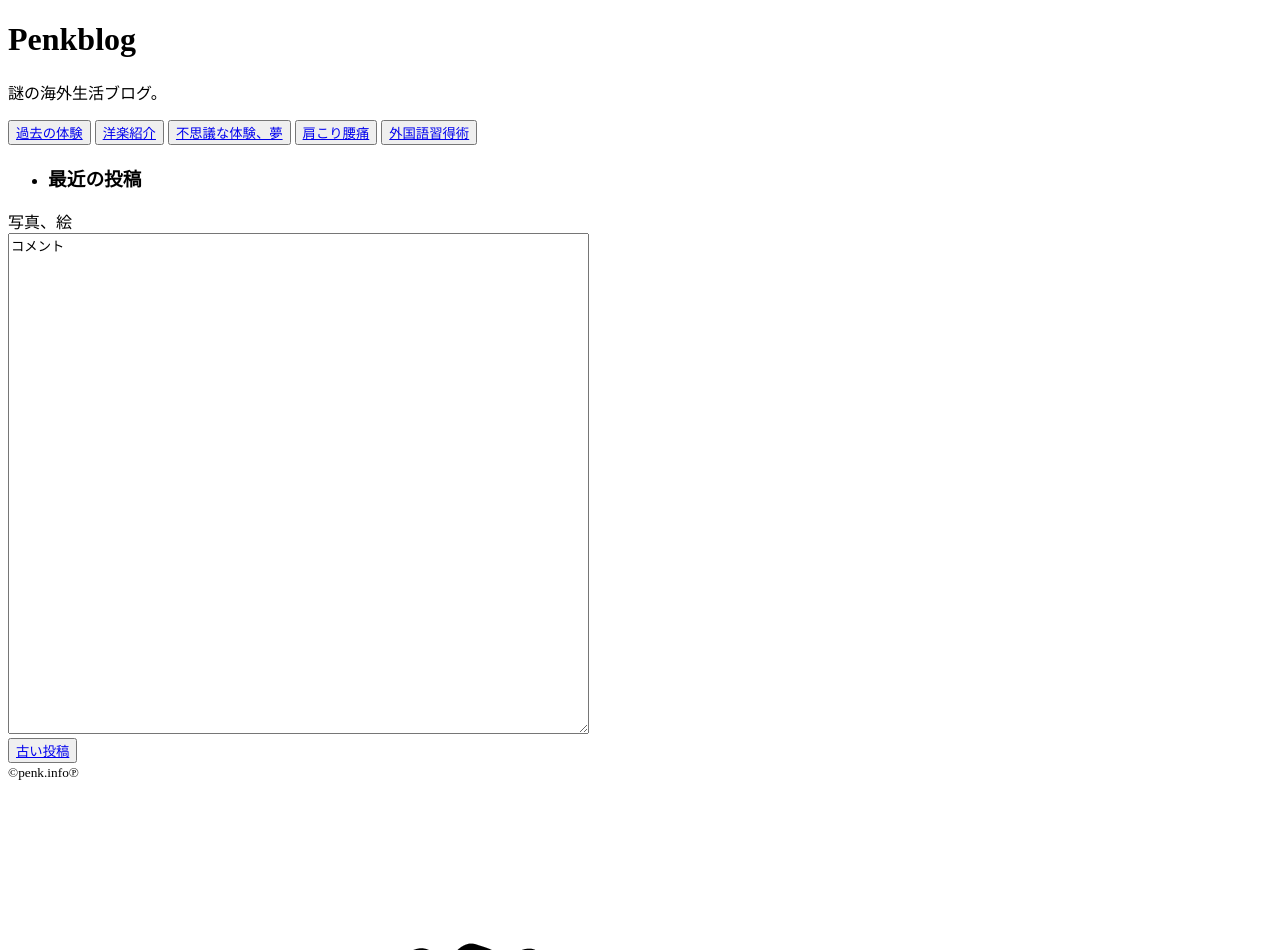
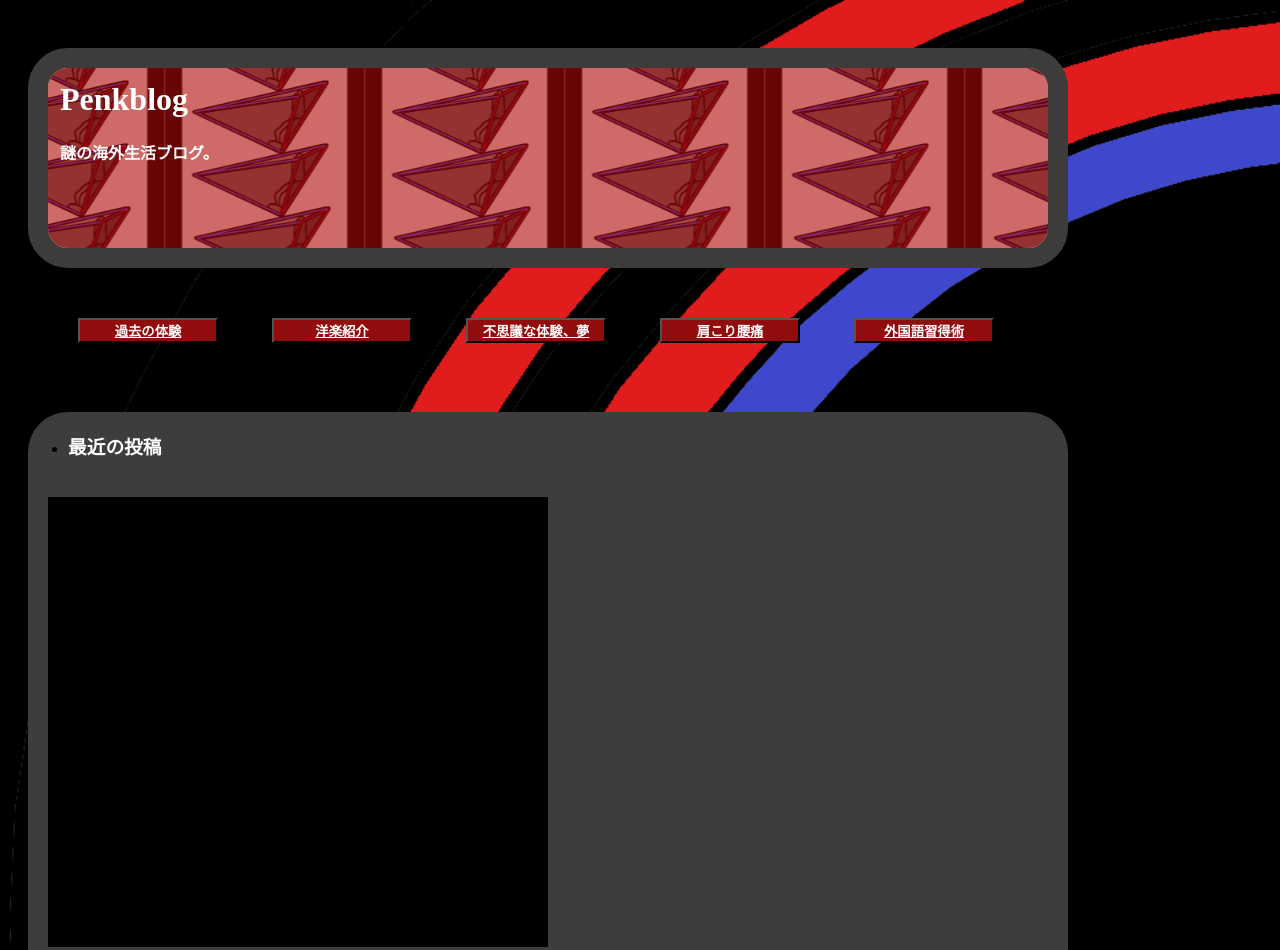
Before and after one commit to Penk1/penk, a plain HTML site: page index.html in a window 1280 px wide. Shown: the top 950 px of the page. Drawn offline with nearby package versions, Linux system fonts and the light colour scheme.

Commit message:
Update index.html

```diff
--- a/index.html
+++ b/index.html
@@ -4,7 +4,7 @@
   <head>
     <meta charset="utf-8">
     <title>Penkblog</title>
-    <link rel="stylesheet" href="penk.css"></style>
+    <link rel="stylesheet" href="stylesheet.css"></style>
     <script src="https://ajax.googleapis.com/ajax/libs/jquery/3.5.1/jquery.min.js"></script>
   </head>
 
```
